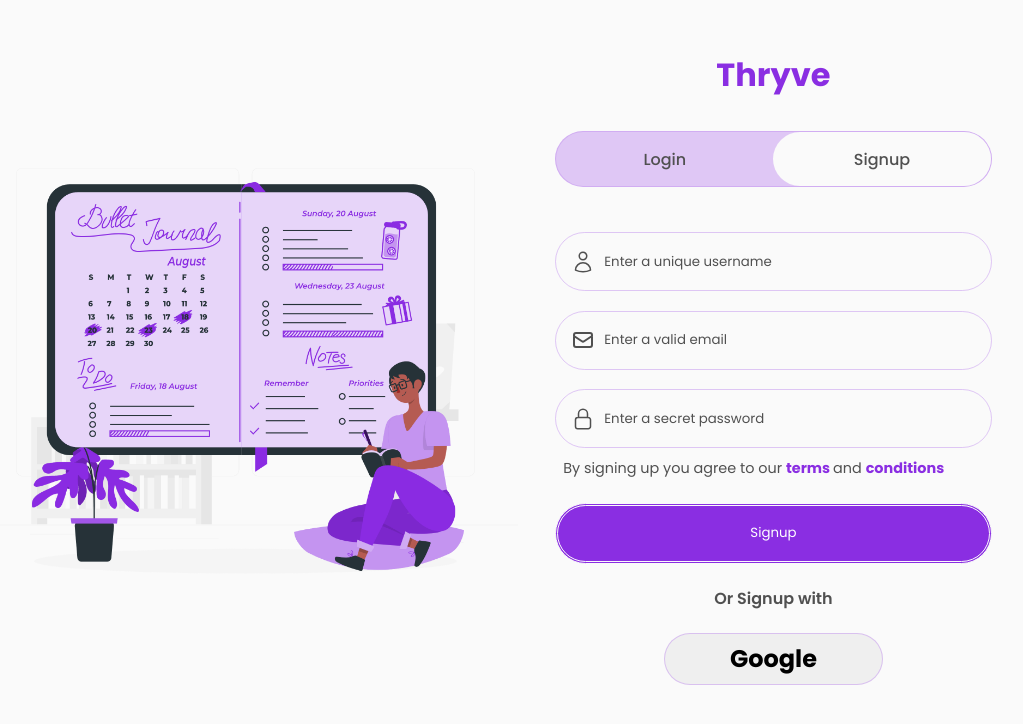
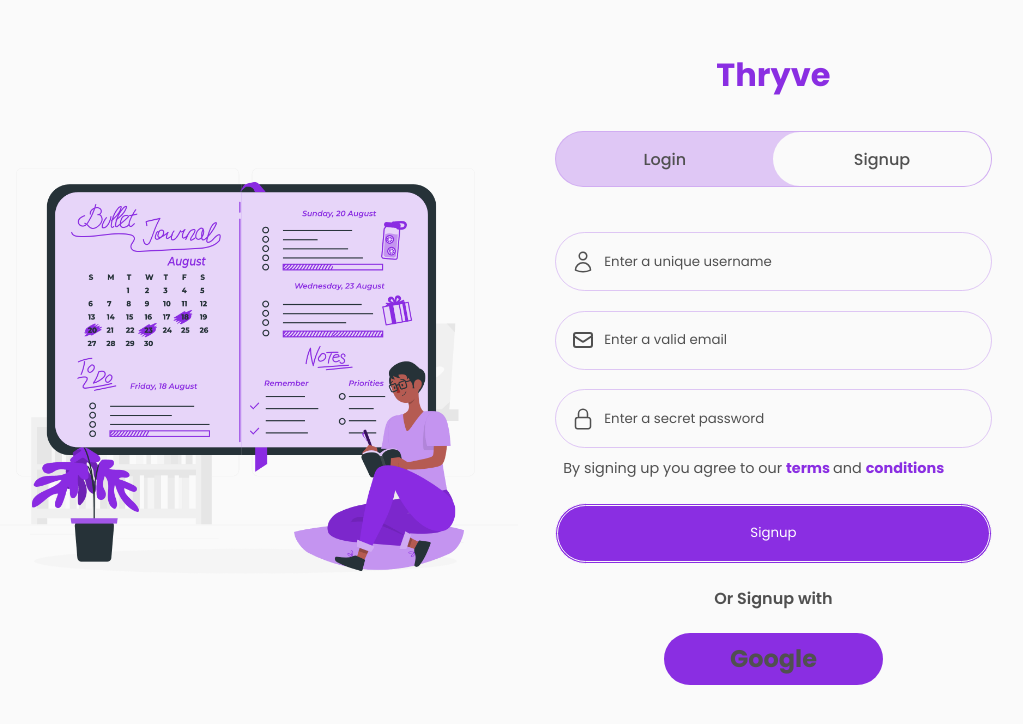
Before and after one commit to Charmingdc/Thryve, a React (Vite) app: page /signup in a window 1280 px wide. Shown: the top 724 px of the page, without its empty margins (117-1140 px from the left). Built offline with nearby package versions, Linux system fonts and the light colour scheme; no server answers.

Commit message:
changed toast library

```diff
--- a/package.json
+++ b/package.json
@@ -15,7 +15,7 @@
     "react-dom": "^18.3.1",
     "react-icons": "^5.4.0",
     "react-router-dom": "^6.28.1",
-    "react-toastify": "^11.0.2"
+    "sonner": "^1.7.1"
   },
   "devDependencies": {
     "@types/react": "^18.3.1",
--- a/src/main.jsx
+++ b/src/main.jsx
@@ -1,8 +1,9 @@
 import React from 'react';
 import ReactDOM from 'react-dom/client';
 import { BrowserRouter, Route, Routes } from 'react-router-dom';
-import { Bounce, ToastContainer } from 'react-toastify';
-import "react-toastify/dist/ReactToastify.css";
+
+import { Toaster } from 'sonner';
+
 import App from './App.jsx';
 import './index.css';
 import AddJournalPage from './pages/AddJournalPage';
@@ -32,15 +33,18 @@
         <Route path='/add-journal' element={<AddJournalPage />} />
         <Route path='/view-journal' element={<ViewJournalPage />} />
       </Routes>
-      <ToastContainer
-        position="top-center"
-        autoClose={3000}
-        newestOnTop
-        closeOnClick
-        pauseOnFocusLoss
-        pauseOnHover={true}
-        theme='colored'
-        transition={Bounce} />
+      <Toaster
+        position='top-center'
+        closeButton={true}
+        visibleToasts={2}
+        theme='system'
+        richColors={true}
+        toastOptions={{
+          style: {
+            padding: '1rem',
+            borderRadius: '3rem',
+          }
+        }} />
     </BrowserRouter>
   </React.StrictMode>,
 )
--- a/src/pages/LoginPage/LoginPage.css
+++ b/src/pages/LoginPage/LoginPage.css
@@ -154,7 +154,9 @@
     font-size: 1rem;
     font-weight: 400;
     padding: .4rem 5%;
-    border: 0.1rem solid var(--secondary-color);
+    color: var(---text-color);
+    background-color: var(--primary-color);
+    border: none;
     border-radius: 3rem;
     margin: 1rem 0;
 }
--- a/src/pages/LoginPage/LoginPage.jsx
+++ b/src/pages/LoginPage/LoginPage.jsx
@@ -3,7 +3,8 @@
 import { useState } from 'react';
 import { HiOutlineLockClosed, HiOutlineUser } from "react-icons/hi2";
 import { Link } from 'react-router-dom';
-import { toast } from 'react-toastify';
+
+import { toast } from 'sonner';
 
 import WelcomeImg from '../../assets/illustrations/welcome-amico.png';
 import Loader from '../../components/Helpers/Loader';
--- a/src/pages/ResetPasswordPage/ResetPasswordPage.jsx
+++ b/src/pages/ResetPasswordPage/ResetPasswordPage.jsx
@@ -3,7 +3,7 @@
 
 import { useState } from 'react';
 import { Link } from 'react-router-dom';
-import { toast } from 'react-toastify';
+import { toast } from 'sonner';
 import { HiOutlineMail } from "react-icons/hi";
 import ForgotPasswordImg from '../../assets/illustrations/forgot-password.png';
 import Loader from '../../components/Helpers/Loader';
--- a/src/pages/SignupPage/SignupPage.css
+++ b/src/pages/SignupPage/SignupPage.css
@@ -153,7 +153,9 @@
   font-size: 1rem;
   font-weight: 400;
   padding: .4rem 5%;
-  border: 0.1rem solid var(--secondary-color);
+  color: var(--text-color);
+  background-color: var(--primary-color);
+  border: none;
   border-radius: 3rem;
   margin: 1rem 0;
   cursor: pointer;
--- a/src/pages/SignupPage/SignupPage.jsx
+++ b/src/pages/SignupPage/SignupPage.jsx
@@ -10,7 +10,8 @@
 import { HiOutlineMail } from "react-icons/hi";
 import { HiOutlineLockClosed, HiOutlineUser } from "react-icons/hi2";
 import { Link, useNavigate } from 'react-router-dom';
-import { toast } from 'react-toastify';
+
+import { toast } from 'sonner';
 
 import JournalRafiki from '../../assets/illustrations/journal-rafiki.png';
 import Loader from '../../components/Helpers/Loader';
```
Also changed, not shown: 1 other file (tests, documents, lock files or other folders).
